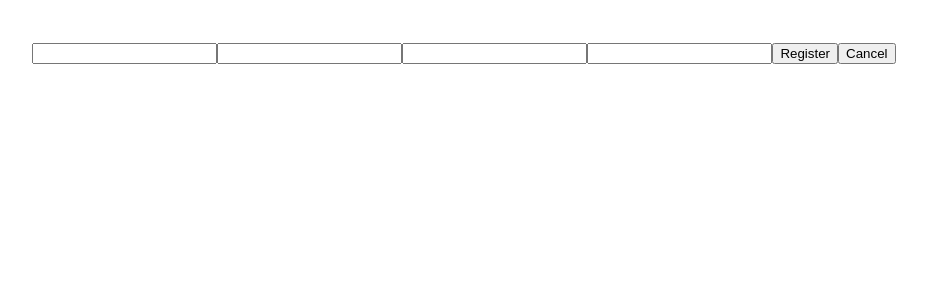
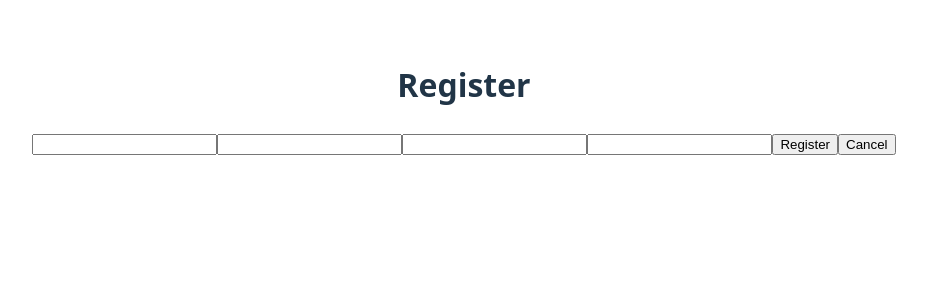
Before and after one commit to NadjaBrandenstein/WindmillFarm, a React (Vite) app in the folder client/: page /register in a window 1280 px wide. Shown: the top 300 px of the page, without its empty margins (176-1103 px from the left). Built offline with nearby package versions, Linux system fonts and the light colour scheme.

Commit message:
tsconfig fixed

```diff
--- a/client/src/Hooks/tsconfig.json
+++ b/client/src/Hooks/tsconfig.json
@@ -14,8 +14,6 @@
     "../api-clients.ts",
     "../vite-env.d.ts"],
   "references": [{
-    "path": "../Core"
-  }, {
     "path": "../Utils"
   }]
 }
--- a/client/src/Pages/Register.tsx
+++ b/client/src/Pages/Register.tsx
@@ -5,7 +5,7 @@ function Register(){
         <div className="register-box">
 
             <form className="">
-
+                <h1>Register</h1>
             </form>
 
             <input className="input-register" type="text" placeholder="First Name"/>
--- a/client/src/Pages/tsconfig.json
+++ b/client/src/Pages/tsconfig.json
@@ -19,8 +19,6 @@
     "../generated-ts-client.ts",
     "../vite-env.d.ts"],
   "references": [{
-    "path": "../Core"
-  }, {
     "path": "../Utils"
   }]
 }
--- a/client/src/Utils/tsconfig.json
+++ b/client/src/Utils/tsconfig.json
@@ -1,7 +1,5 @@
 {
   "extends": "../../tsconfig.settings.json",
   "include": ["**/*.ts", "**/*.tsx", "../vite-env.d.ts"],
-  "references": [{
-    "path": "../Core"
-  }]
+
 }
--- a/client/tsconfig.json
+++ b/client/tsconfig.json
@@ -5,8 +5,7 @@
   },
   "references": [
     { "path": "./tsconfig.node.json" },
-    { "path": "./src/Core/tsconfig.json" },
     { "path": "./src/Utils/tsconfig.json" },
-    { "path": "./src/UI/tsconfig.json" }
+    { "path": "./src/Pages/tsconfig.json" }
   ]
 }
```
